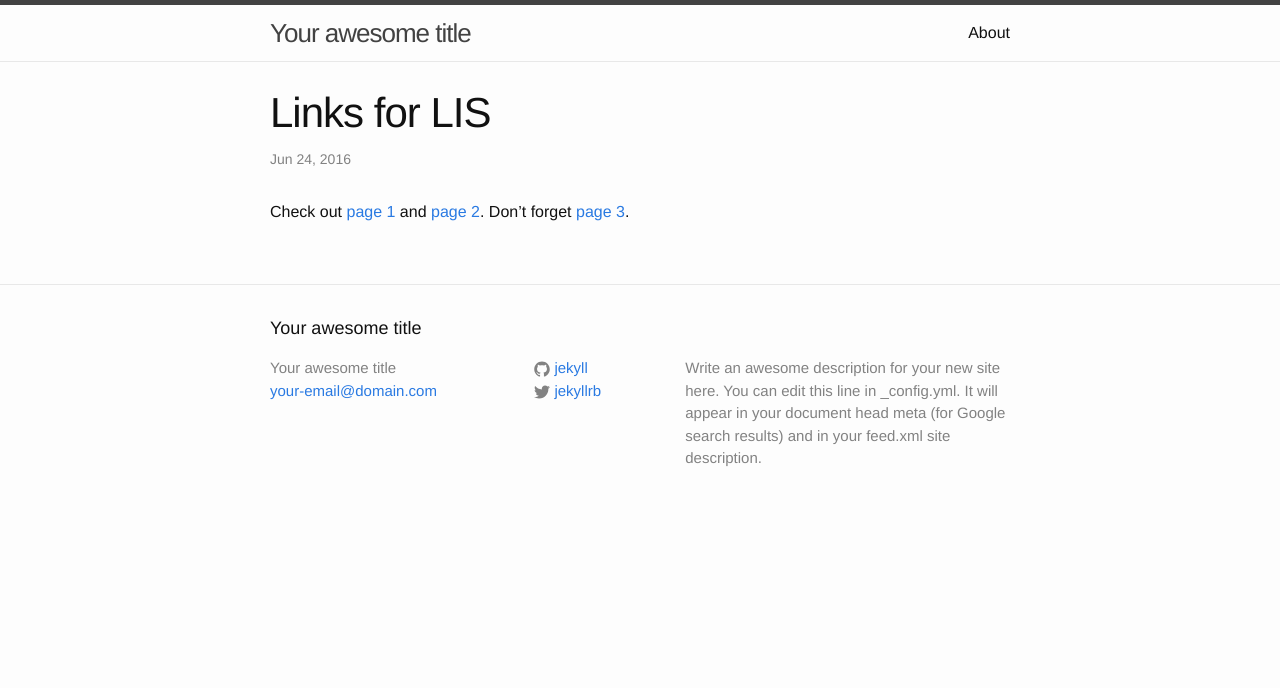
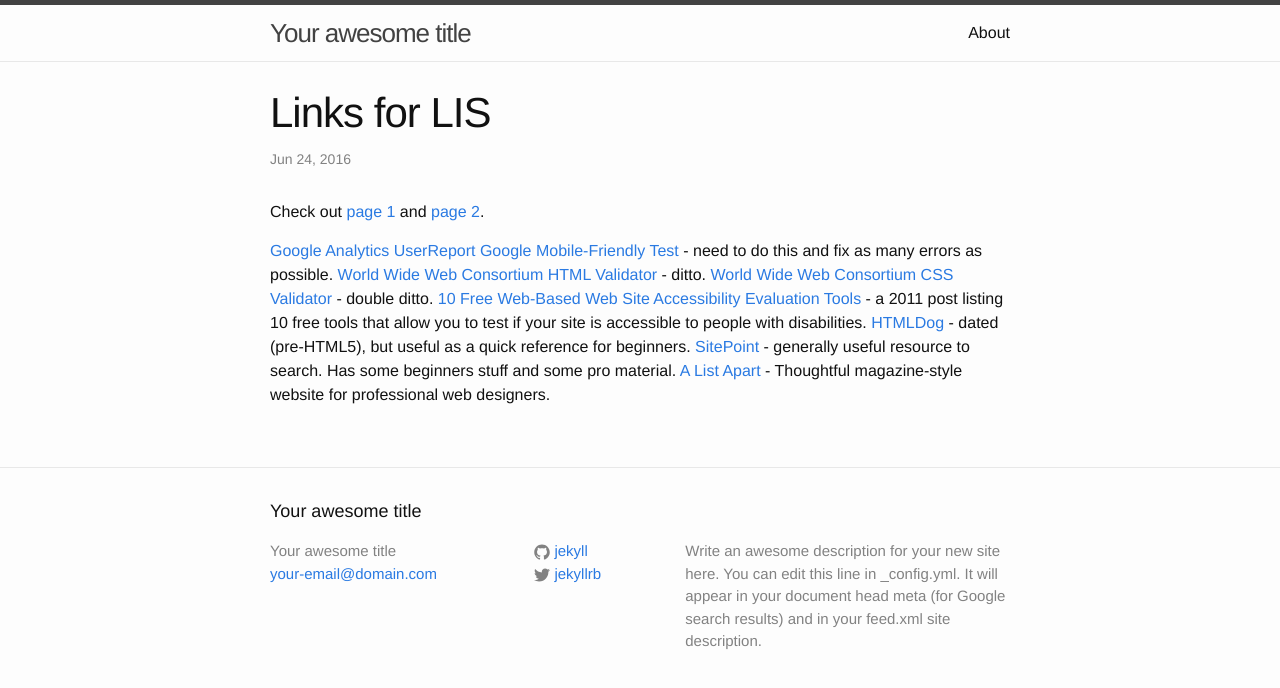
Before and after one commit to JennaMalkin/JennaMalkin.github.io, a Jekyll site: the page built from _posts/2016-06-24-linksforlis.markdown, in a window 1280 px wide. Shown: the top 688 px of the page. Built offline with Jekyll 4.4.1, drawn with Linux system fonts in a browser that asks for light colours.

Commit message:
Update 2016-06-24-linksforlis.markdown

```diff
--- a/_posts/2016-06-24-linksforlis.markdown
+++ b/_posts/2016-06-24-linksforlis.markdown
@@ -6,8 +6,26 @@ categories: LIS
 ---
 
 
-Check out [page 1][page1] and [page 2][page2].  Don't forget [page 3][page3].
+Check out [page 1][page1] and [page 2][page2].
+
+[Google Analytics][GoogleAnalytics]
+[UserReport][UserReport]
+[Google Mobile-Friendly Test][GoogleMobileFriendlyTest] - need to do this and fix as many errors as possible.
+[World Wide Web Consortium HTML Validator][W3CHTML] - ditto.
+[World Wide Web Consortium CSS Validator][W3CCSS] - double ditto.
+[10 Free Web-Based Web Site Accessibility Evaluation Tools][UsabilityGeek] - a 2011 post listing 10 free tools that allow you to test if your site is accessible to people with disabilities.
+[HTMLDog][HTMLDog] - dated (pre-HTML5), but useful as a quick reference for beginners.
+[SitePoint][SitePoint] - generally useful resource to search.  Has some beginners stuff and some pro material.
+[A List Apart][ALA] - Thoughtful magazine-style website for professional web designers.
 
 [page1]: http://www.webdesign.sit.edu.au/LIS244/
 [page2]: http://www.webdesign.sit.edu.au/LIS245/
-[page3]: http://www.webdesign.sit.edu.au/LIS015/index.html
+[GoogleAnalytics]: https://www.google.com/analytics/
+[UserReport]: https://www.userreport.com/
+[HTMLDog]: http://www.htmldog.com/
+[SitePoint]: https://www.sitepoint.com/
+[ALA]: http://alistapart.com/
+[GoogleMobileFriendlyTest]: https://www.google.com/webmasters/tools/mobile-friendly/
+[UsabilityGeek]: http://usabilitygeek.com/10-free-web-based-web-site-accessibility-evaluation-tools/
+[W3CHTML]: https://validator.w3.org/
+[W3CCSS]: https://jigsaw.w3.org/css-validator/
```
